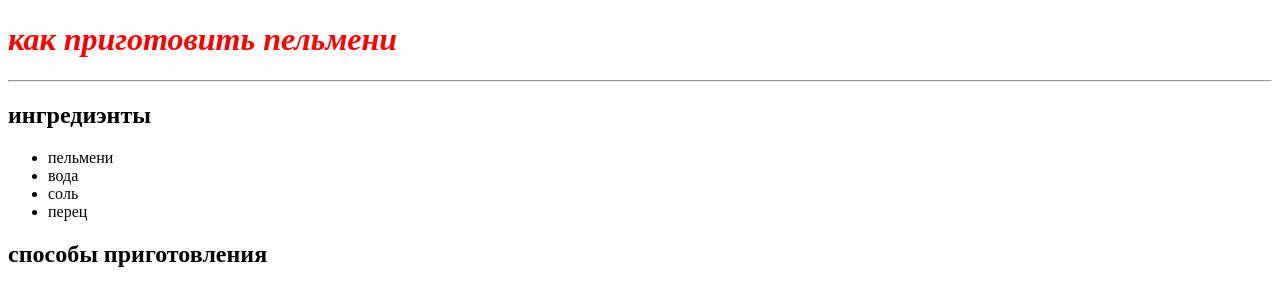
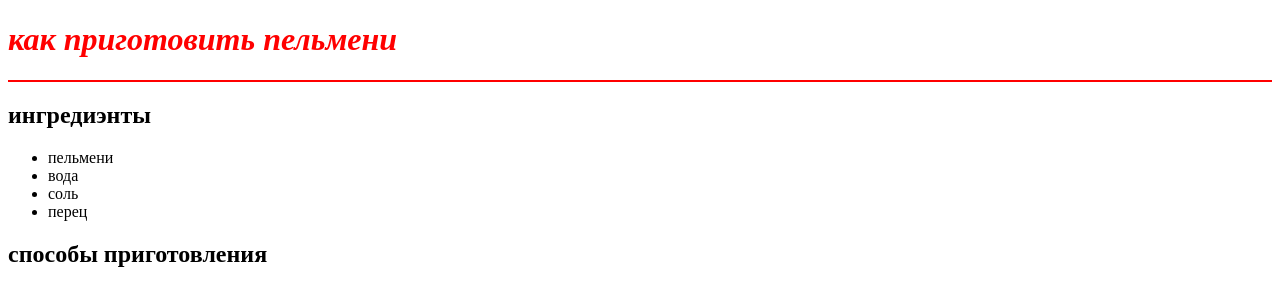
Before and after one commit to sds228/cvv, a plain HTML site: page index.html in a window 1280 px wide. Shown: the top 285 px of the page. Drawn offline with Linux system fonts and the light colour scheme.

Commit message:
Update index.html

```diff
--- a/index.html
+++ b/index.html
@@ -7,14 +7,11 @@
       h1 {
    color: red;
       }
-      hr {
-        color: red;
-      }
        </style>
   </head>
   <body>
 <h1><em> как приготовить пельмени</em> </h1>
-<hr/>
+<hr color="red"/>
 <h2> ингредиэнты </h2>
 <ul>
   <li>пельмени</li>
```
